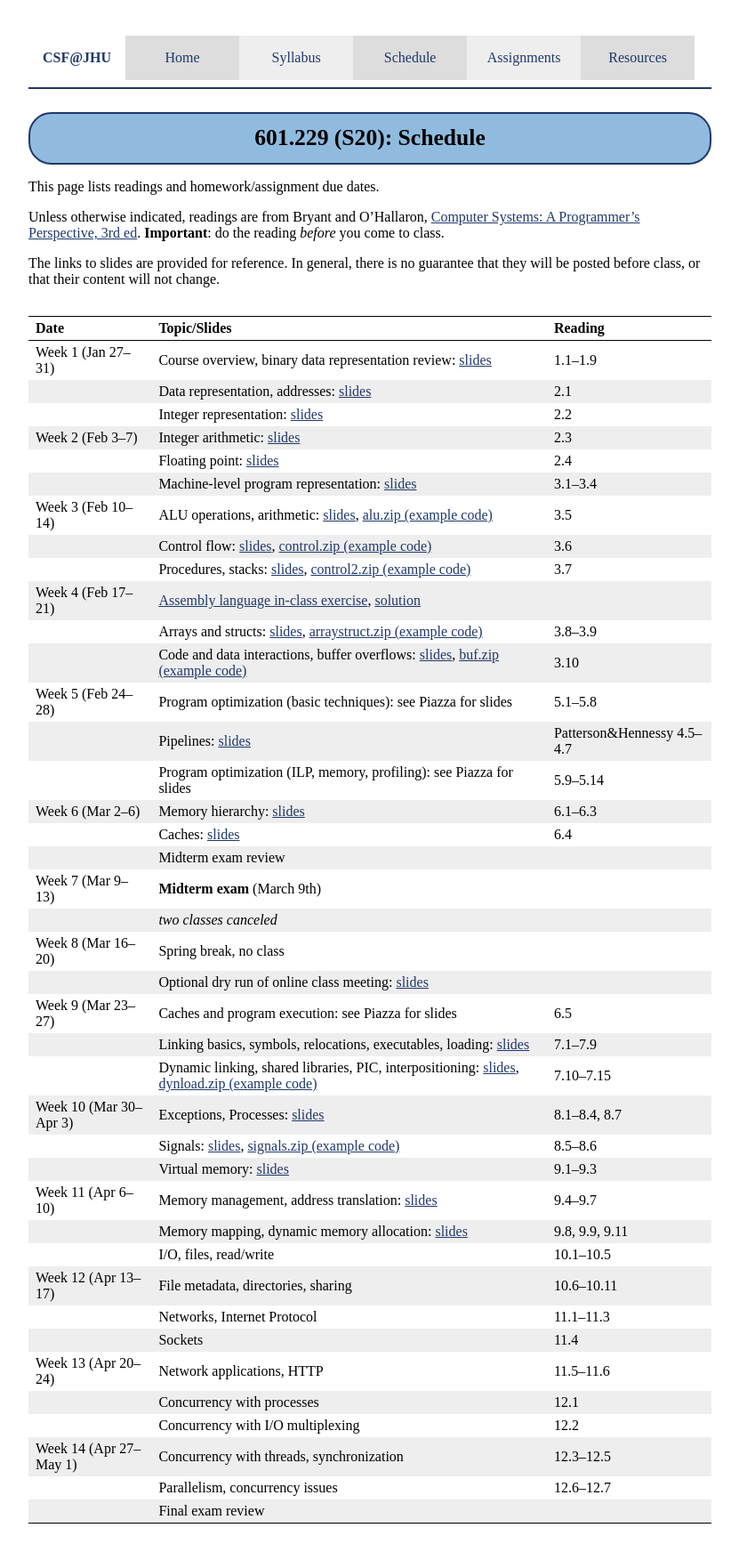
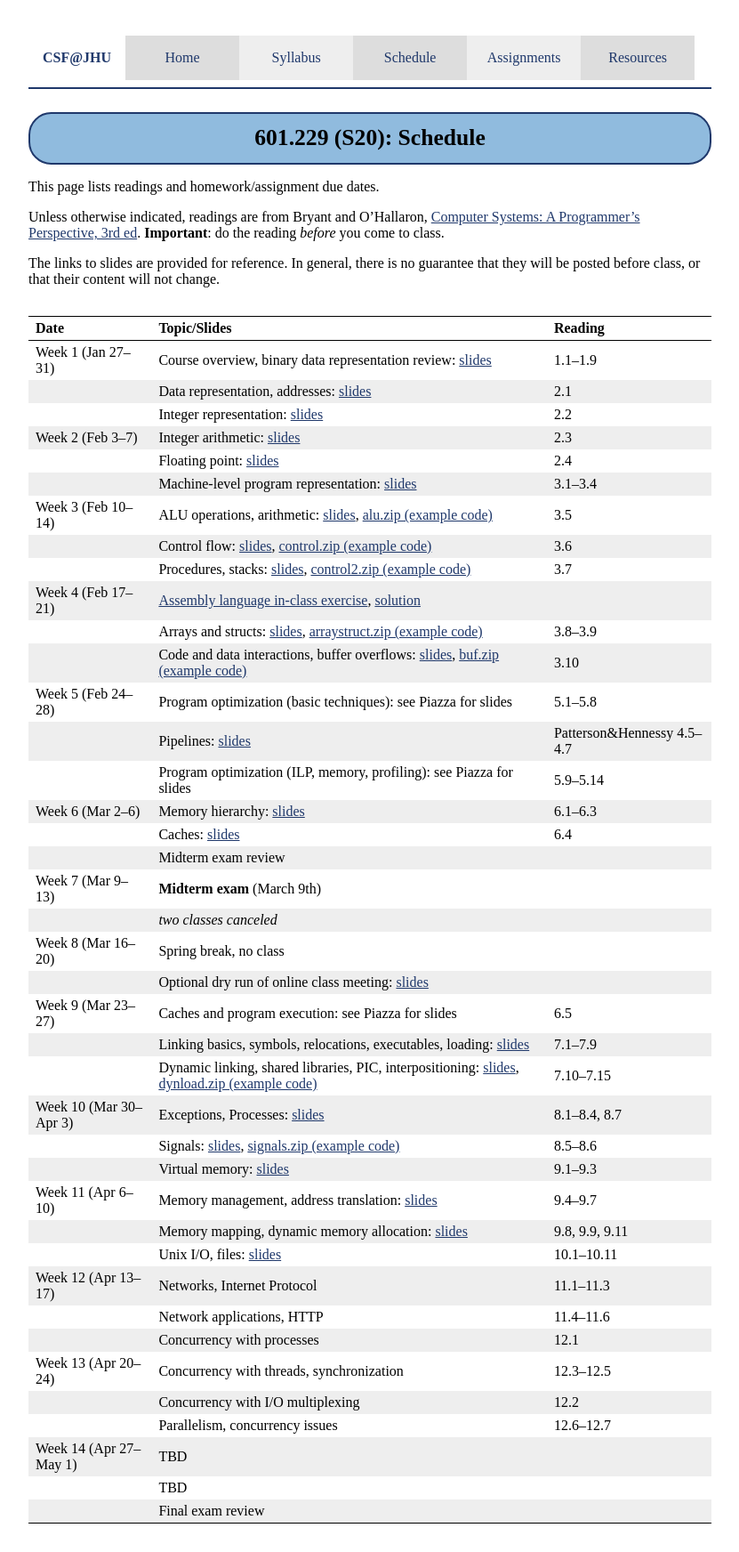
Before and after one commit to jhucsf/spring2020, a Jekyll site: the page built from schedule.md, in a window 1280 px wide. Shown: the whole page at 89% size, without its empty margins (224-1055 px from the left). Built offline with Jekyll 4.4.1, drawn with Linux system fonts in a browser that asks for light colours.

Commit message:
lecture 25 slides

```diff
--- a/schedule.md
+++ b/schedule.md
@@ -42,13 +42,13 @@ Week 10 (Mar 30–Apr 3) | Exceptions, Processes: [slides](lectures/lecture20-pu
 &nbsp;             | Virtual memory: [slides](lectures/lecture22-public.pdf) | 9.1–9.3
 Week 11 (Apr 6–10) | Memory management, address translation: [slides](lectures/lecture23-public.pdf) | 9.4–9.7
 &nbsp;             | Memory mapping, dynamic memory allocation: [slides](lectures/lecture24-public.pdf) | 9.8, 9.9, 9.11 |
-                   | I/O, files, read/write | 10.1–10.5 |
-Week 12 (Apr 13–17)| File metadata, directories, sharing | 10.6–10.11
-                   | Networks, Internet Protocol | 11.1–11.3 |
-                   | Sockets | 11.4
-Week 13 (Apr 20–24)| Network applications, HTTP | 11.5–11.6 |
+&nbsp;             | Unix I/O, files: [slides](lectures/lecture25-public.pdf) | 10.1–10.11 |
+Week 12 (Apr 13–17)| Networks, Internet Protocol | 11.1–11.3 |
+                   | Network applications, HTTP | 11.4–11.6 |
                    | Concurrency with processes | 12.1 |
+Week 13 (Apr 20–24)| Concurrency with threads, synchronization | 12.3–12.5
                    | Concurrency with I/O multiplexing | 12.2 |
-Week 14 (Apr 27–May 1) | Concurrency with threads, synchronization | 12.3–12.5
                    | Parallelism, concurrency issues | 12.6–12.7 |
+Week 14 (Apr 27–May 1) | TBD
+                   | TBD
                    | Final exam review |
```
Also changed, not shown: 1 other file.
